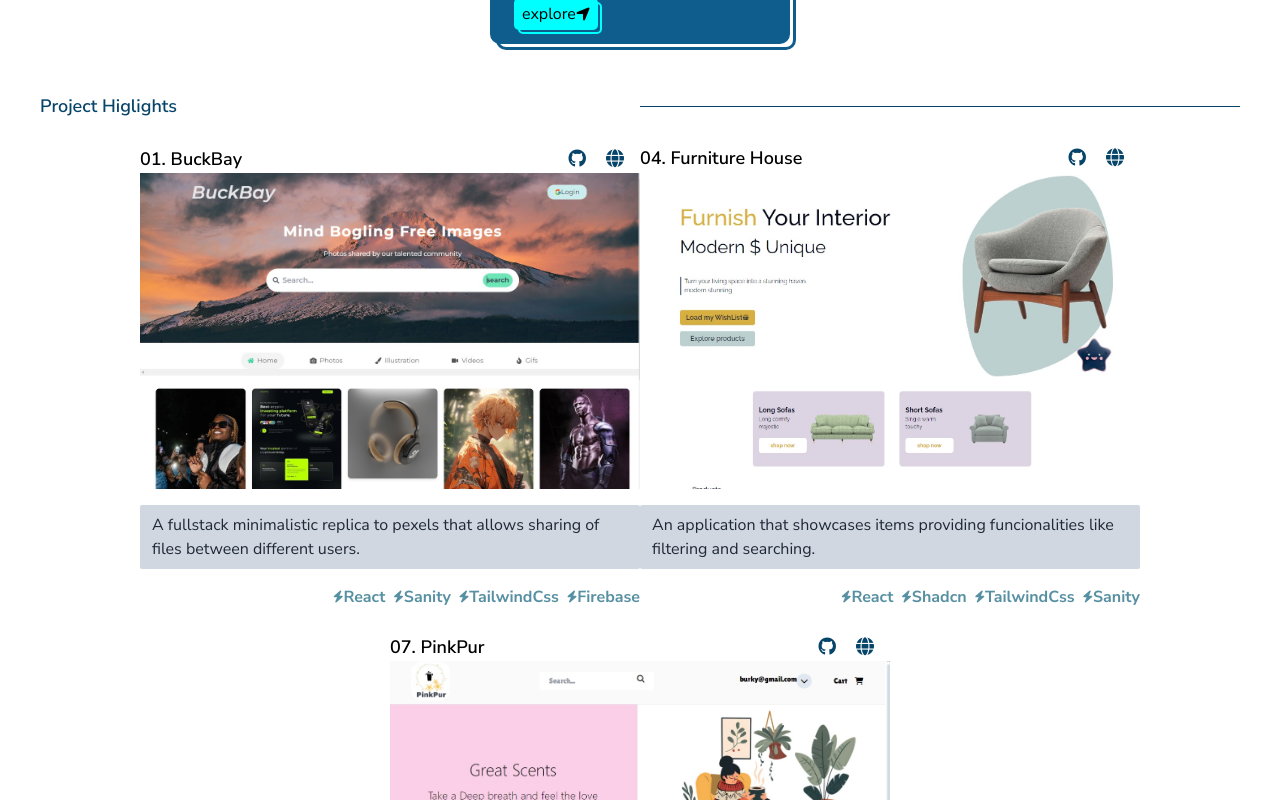
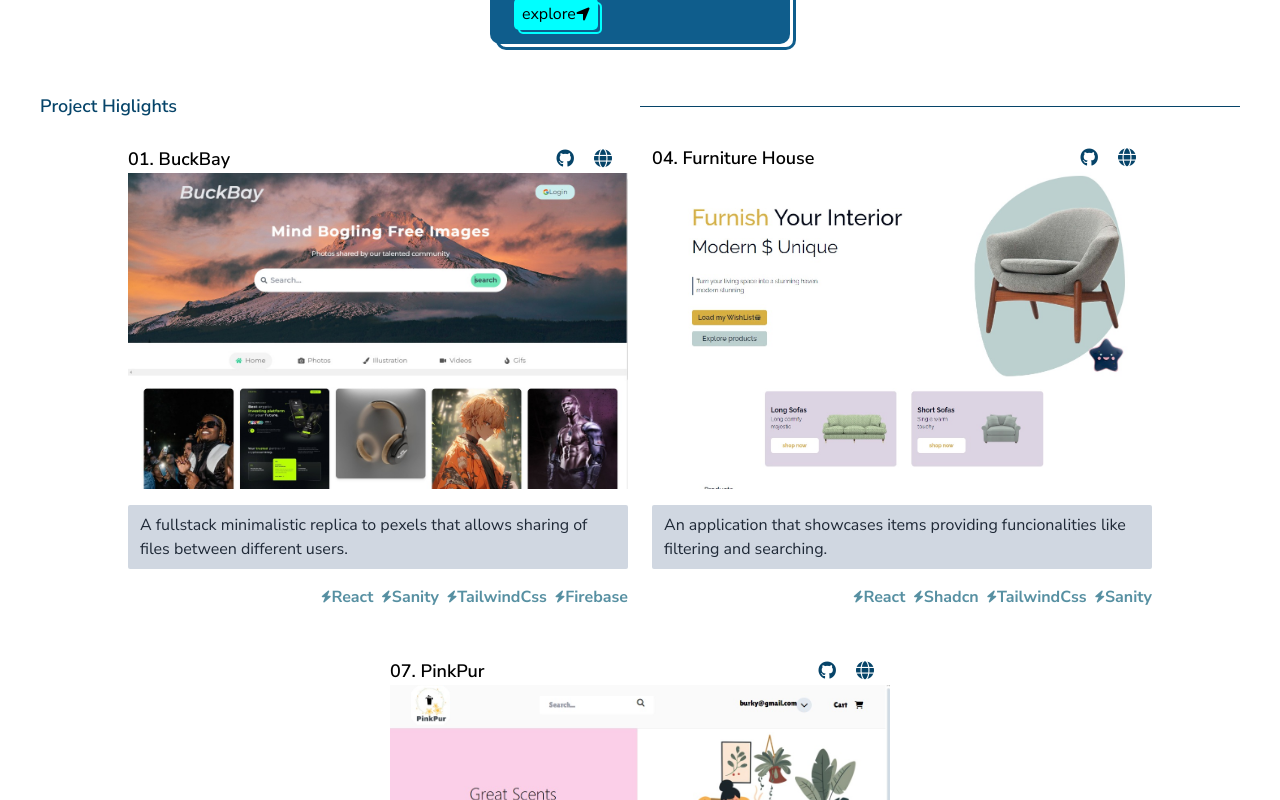
Before and after one commit to BuckanianCodes/Portfolio, an Angular app: page / in a window 1280 px wide. Shown: the part 1180-1980 px from the top of the page. Built offline with nearby package versions, Linux system fonts and the light colour scheme.

Commit message:
adding a gap

```diff
--- a/src/app/pages/blogs/blogs.component.html
+++ b/src/app/pages/blogs/blogs.component.html
@@ -3,7 +3,7 @@
     <h1 class="text-lg w-full font-semibold text-[#064469]">Project Higlights</h1>
     <div class="w-full h-[1px] bg-[#064469]"></div>
   </div>
-    <ul class="flex flex-wrap items-center justify-center">
+    <ul class="flex flex-wrap items-center gap-6 justify-center">
         <li *ngFor="let project of projects">
           <div  class="mt-6 sm:w-[500px] w-[300px]">
             <span class="flex items-center justify-between">
--- a/src/app/pages/firebase-stack/firebase-stack.component.html
+++ b/src/app/pages/firebase-stack/firebase-stack.component.html
@@ -12,7 +12,7 @@
         <img src="projects.gif" alt="">
         <h1 class="text-2xl font-semibold sm:mt-0 mt-2">Projects</h1>
     </div>
-    <ul class="flex flex-wrap items-center justify-center">
+    <ul class="flex flex-wrap items-center gap-6 justify-center">
         <li *ngFor="let project of projects">
             <div  class="mt-6 sm:w-[500px] w-[300px]">
                 <span class="flex items-center justify-between">
```
